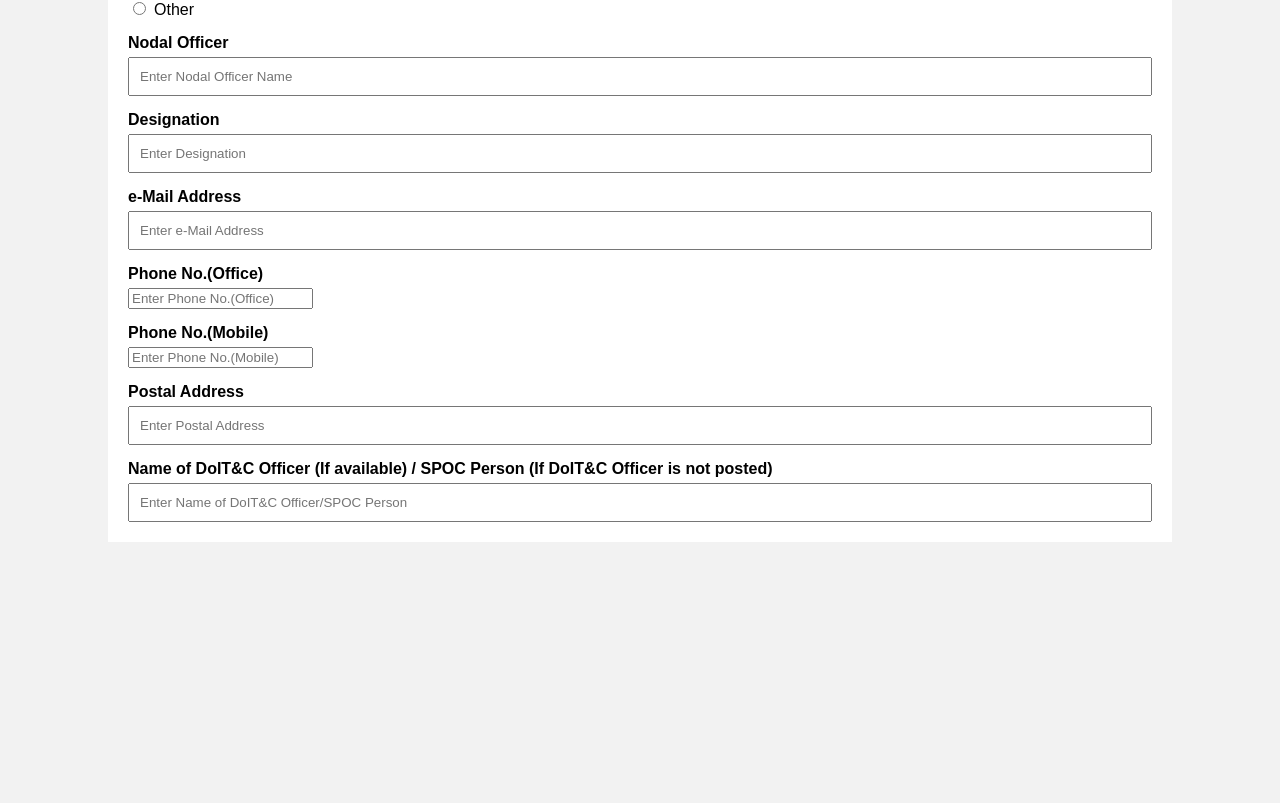
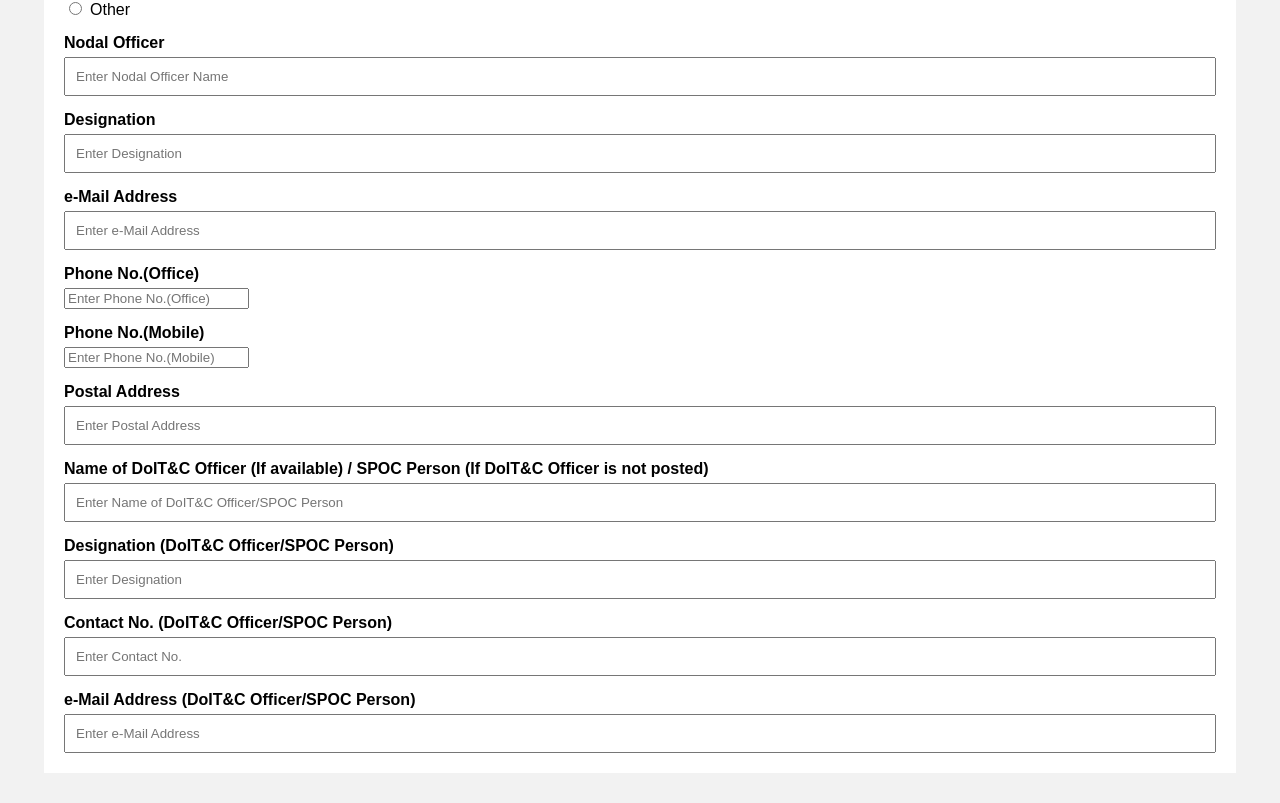
Before and after one commit to Government-website-hosting-form/website_hosting_form, a React (Create React App) app: page /organization in a window 1280 px wide. Shown: the part 358-1161 px from the top of the page. Before the commit the page ends 930 px from the top, so only its background shows below. Built offline with nearby package versions, Linux system fonts and the light colour scheme.

Commit message:
removed components

```diff
--- a/src/App.css
+++ b/src/App.css
@@ -59,7 +59,7 @@ body{
 }
 
 .form-container{
-    width:80%;
+    width:90%;
     margin:30px auto;
     background:white;
     padding:20px;
--- a/src/components/Header.js
+++ /dev/null
@@ -1,22 +0,0 @@
-function Header() {
-  return (
- <div className="header">
-
-      <h2 className="government">
-        GOVERNMENT OF RAJASTHAN
-      </h2>
-
-      <h1>Website Hosting Requisition Form</h1>
-
-      <p>
-        For Hosting Website / Portal / Applications at State Data Centre
-      </p>
-
-      <p>
-        Department of Information Technology & Communication
-      </p>
-
-    </div>  );
-}
-
-export default Header;
--- a/src/components/Note.js
+++ /dev/null
@@ -1,27 +0,0 @@
-function Note() {
-  return (
-    <div className="note">
-
-      <h2>Note</h2>
-
-      <ol>
-        <li>Any kind of hardware at SDC will be provided on a shared basis if not mentioned as dedicated.</li>
-
-        <li>Please also attach required configuration of application software (IIS/apache/Jboss / Webshpare /  Weblogic etc). </li>
-
-        <li>Application developer is responsible for first time installation. </li>
-
-        <li>Application developer will provide complete work flow / data flow of application in the form of solution  document for future installation. </li>
-
-        <li>Application fine tuning is sole responsibility of application developer.  </li>
-
-        <li>In case of SI/large project re-installation will be the responsibility of SI. </li>
-
-        <li>Load testing report .</li>
-      </ol>
-
-    </div>
-  );
-}
-
-export default Note;
--- a/src/components/StartButton.js
+++ /dev/null
@@ -1,21 +0,0 @@
-import { useNavigate } from "react-router-dom";
-
-function StartButton() {
-
-  const navigate = useNavigate();
-
-  function startForm() {
-    navigate("/organization");
-  }
-
-  return (
-    <button
-      className="start-button"
-      onClick={startForm}
-    >
-      Fill Website Hosting Form
-    </button>
-  );
-}
-
-export default StartButton;
--- a/src/pages/LandingPage.js
+++ b/src/pages/LandingPage.js
@@ -1,13 +1,63 @@
-import Header from "../components/Header";
-import StartButton from "../components/StartButton";
-import Note from "../components/Note";
+import { useNavigate } from "react-router-dom";
 
 function LandingPage() {
+
+  const navigate = useNavigate();
+
+  function startForm() {
+    navigate("/organization");
+  }
+
   return (
     <div className="container">
-      <Header />
-      <StartButton />
-      <Note />
+
+      <div className="header">
+
+        <h2 className="government">
+          GOVERNMENT OF RAJASTHAN
+        </h2>
+
+        <h1>Website Hosting Requisition Form</h1>
+
+        <p>
+          For Hosting Website / Portal / Applications at State Data Centre
+        </p>
+
+        <p>
+          Department of Information Technology & Communication
+        </p>
+
+      </div>
+
+      <button
+        className="start-button"
+        onClick={startForm}
+      >
+        Fill Website Hosting Form
+      </button>
+
+      <div className="note">
+
+        <h2>Note</h2>
+
+        <ol>
+          <li>Any kind of hardware at SDC will be provided on a shared basis if not mentioned as dedicated.</li>
+
+          <li>Please also attach required configuration of application software (IIS/Apache/JBoss/WebSphere/WebLogic etc.).</li>
+
+          <li>Application developer is responsible for first time installation.</li>
+
+          <li>Application developer will provide complete workflow/data flow of application in the form of a solution document.</li>
+
+          <li>Application fine tuning is the sole responsibility of the application developer.</li>
+
+          <li>In case of SI/Large Project, re-installation will be the responsibility of SI.</li>
+
+          <li>Load testing report is required.</li>
+        </ol>
+
+      </div>
+
     </div>
   );
 }
--- a/src/pages/OrganizationDetails.js
+++ b/src/pages/OrganizationDetails.js
@@ -84,6 +84,25 @@ function OrganizationDetails() {
         placeholder="Enter Name of DoIT&C Officer/SPOC Person "
       />
 
+      <label>Designation (DoIT&C Officer/SPOC Person) </label>
+      <input
+        type="text"
+        placeholder="Enter Designation"
+      />
+
+      <label>Contact No. (DoIT&C Officer/SPOC Person) </label>
+      <input
+        type="text"
+        placeholder="Enter Contact No."
+      />
+
+      <label>e-Mail Address (DoIT&C Officer/SPOC Person) </label>
+      <input
+        type="text"
+        placeholder="Enter e-Mail Address"
+      />
+
+
 
     </div>
   );
```
Also changed, not shown: src/pages/ApplicationDetails.js (added, +17 -0 lines).
